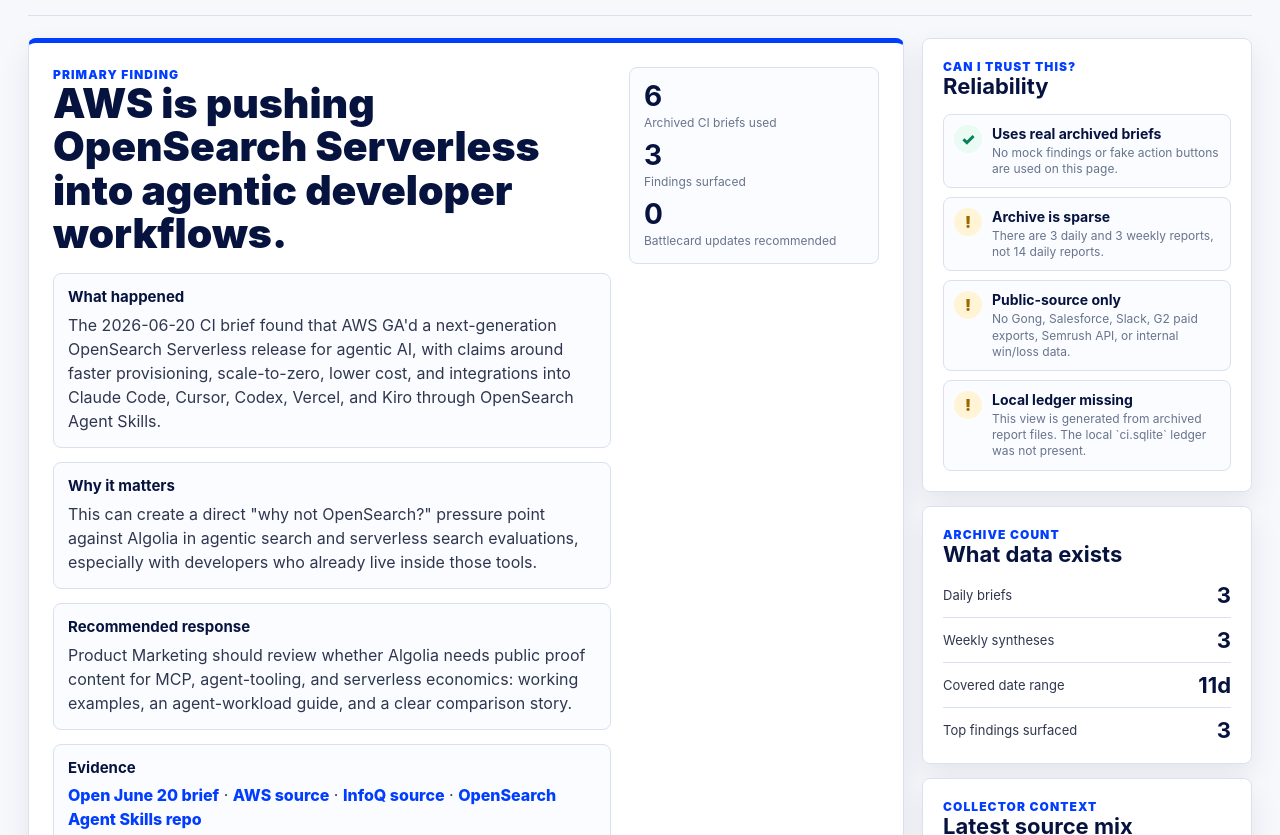
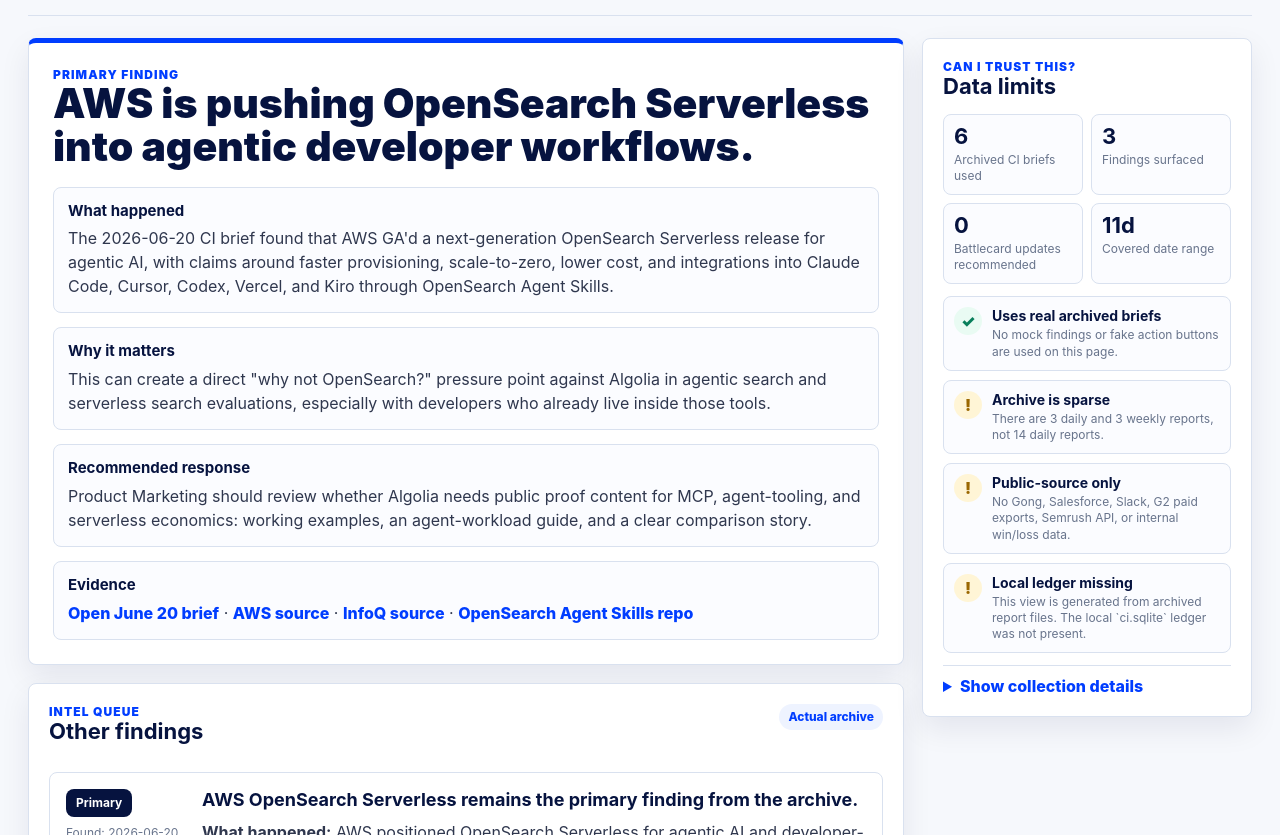
Before and after one commit to arijitchowdhury80/algolia-competitive-intelligence, a website: page apps/dashboard/public/index.html in a window 1280 px wide. Shown: the part 117-952 px from the top of the page. Drawn offline with Linux system fonts and the light colour scheme.

Commit message:
Simplify competitive brief side cards

```diff
--- a/apps/dashboard/public/index.html
+++ b/apps/dashboard/public/index.html
@@ -31,6 +31,7 @@
     }
 
     * { box-sizing: border-box; }
+    html, body { max-width: 100%; overflow-x: hidden; }
     body { margin: 0; background: var(--canvas); color: var(--body); }
     a { color: var(--blue); font-weight: 760; text-decoration: none; }
     a:hover { text-decoration: underline; }
@@ -49,16 +50,13 @@
     .side { position: sticky; top: 18px; display: grid; gap: 14px; min-width: 0; }
     .hero, .panel, .side-panel, .finding, .report-row { border: 1px solid var(--line); border-radius: var(--radius); background: var(--paper); box-shadow: var(--shadow); }
     .hero { padding: 24px; border-top: 5px solid var(--blue); }
-    .hero-grid { display: grid; grid-template-columns: minmax(0, 1fr) 250px; gap: 18px; align-items: start; }
+    .hero-grid { display: grid; grid-template-columns: minmax(0, 1fr); gap: 18px; align-items: start; }
     .answer { margin-bottom: 14px; color: var(--ink); font-size: clamp(25px, 3.2vw, 42px); line-height: 1.06; font-weight: 900; letter-spacing: 0; }
     .summary { max-width: 820px; font-size: 17px; }
     .finding-blocks { display: grid; gap: 14px; margin-top: 18px; }
     .finding-block { border: 1px solid var(--line); border-radius: var(--radius); background: var(--soft); padding: 14px; }
     .finding-block h3 { margin-bottom: 6px; font-size: 15px; }
     .finding-block p { margin-bottom: 0; }
-    .scorebox { display: grid; gap: 10px; border: 1px solid var(--line); border-radius: var(--radius); background: var(--soft); padding: 14px; }
-    .scorebox strong { display: block; color: var(--ink); font-size: 28px; line-height: 1; }
-    .scorebox span { display: block; margin-top: 5px; color: var(--muted); font-size: 12px; line-height: 1.35; }
     .panel, .side-panel { padding: 20px; }
     .section-head { display: flex; justify-content: space-between; gap: 12px; align-items: flex-start; margin-bottom: 14px; }
     .finding-list { display: grid; gap: 12px; }
@@ -82,6 +80,10 @@
     .proof { border: 1px solid var(--line); border-radius: var(--radius); background: var(--soft); padding: 10px; font-size: 13px; line-height: 1.4; }
     .proof span { display: block; margin-bottom: 4px; color: var(--muted); font-size: 11px; font-weight: 900; letter-spacing: .06em; text-transform: uppercase; }
     .quality-list, .metric-list, .report-list { display: grid; gap: 9px; }
+    .limit-stats { display: grid; grid-template-columns: repeat(2, minmax(0, 1fr)); gap: 8px; margin-bottom: 12px; }
+    .limit-stat { border: 1px solid var(--line); border-radius: var(--radius); background: var(--soft); padding: 10px; }
+    .limit-stat strong { display: block; color: var(--ink); font-size: 22px; line-height: 1; }
+    .limit-stat span { display: block; margin-top: 5px; color: var(--muted); font-size: 12px; line-height: 1.35; }
     .quality-row { display: grid; grid-template-columns: 28px minmax(0, 1fr); gap: 10px; border: 1px solid var(--line); border-radius: var(--radius); background: var(--soft); padding: 10px; }
     .mark { width: 28px; height: 28px; display: grid; place-items: center; border-radius: 50%; background: var(--green-soft); color: var(--green); font-weight: 900; }
     .mark.warn { background: var(--amber-soft); color: var(--amber); }
@@ -105,15 +107,17 @@
       .side { position: static; }
     }
     @media (max-width: 680px) {
-      .shell { padding: 16px; }
+      .shell { width: 100%; max-width: 100%; padding: 16px; }
       .topbar, .finding, .report-row { grid-template-columns: 1fr; }
       .meta { text-align: left; }
-      .hero, .panel, .side-panel, .finding { overflow: hidden; }
+      .hero, .panel, .side-panel, .finding { width: 100%; max-width: 100%; overflow: hidden; }
       .hero-grid > *, .finding > *, .answer, .summary, .recommendation {
         width: 100%;
-        max-width: calc(100vw - 66px);
+        min-width: 0;
+        max-width: 100%;
         overflow-wrap: break-word;
       }
+      .answer, a { overflow-wrap: anywhere; }
       .proof-grid { grid-template-columns: 1fr; }
       h1 { font-size: 34px; }
       .answer { font-size: 23px; line-height: 1.12; }
@@ -173,11 +177,6 @@
                 </section>
               </div>
             </div>
-            <aside class="scorebox" aria-label="Archive coverage">
-              <div><strong>6</strong><span>Archived CI briefs used</span></div>
-              <div><strong>3</strong><span>Findings surfaced</span></div>
-              <div><strong>0</strong><span>Battlecard updates recommended</span></div>
-            </aside>
           </div>
         </section>
 
@@ -329,7 +328,13 @@
       <aside class="side" aria-label="Data reliability">
         <section class="side-panel">
           <div class="eyebrow">Can I trust this?</div>
-          <h2>Reliability</h2>
+          <h2>Data limits</h2>
+          <div class="limit-stats" aria-label="Archive coverage">
+            <div class="limit-stat"><strong>6</strong><span>Archived CI briefs used</span></div>
+            <div class="limit-stat"><strong>3</strong><span>Findings surfaced</span></div>
+            <div class="limit-stat"><strong>0</strong><span>Battlecard updates recommended</span></div>
+            <div class="limit-stat"><strong>11d</strong><span>Covered date range</span></div>
+          </div>
           <div class="quality-list">
             <div class="quality-row">
               <div class="mark">✓</div>
@@ -348,28 +353,15 @@
               <div><strong>Local ledger missing</strong><span>This view is generated from archived report files. The local `ci.sqlite` ledger was not present.</span></div>
             </div>
           </div>
-        </section>
-
-        <section class="side-panel">
-          <div class="eyebrow">Archive count</div>
-          <h2>What data exists</h2>
-          <div class="metric-list">
-            <div class="metric"><span>Daily briefs</span><strong>3</strong></div>
-            <div class="metric"><span>Weekly syntheses</span><strong>3</strong></div>
-            <div class="metric"><span>Covered date range</span><strong>11d</strong></div>
-            <div class="metric"><span>Top findings surfaced</span><strong>3</strong></div>
-          </div>
-        </section>
-
-        <section class="side-panel">
-          <div class="eyebrow">Collector context</div>
-          <h2>Latest source mix</h2>
-          <div class="source-mix">
-            <div class="source-row"><span>Scout</span><div class="bar"><span style="width: 59%"></span></div><strong>23</strong></div>
-            <div class="source-row"><span>HTTP</span><div class="bar"><span style="width: 36%"></span></div><strong>14</strong></div>
-            <div class="source-row"><span>RSS</span><div class="bar"><span style="width: 5%"></span></div><strong>2</strong></div>
-          </div>
-          <p class="note">Collection context is here only to explain confidence. It is not the main workflow.</p>
+          <details>
+            <summary>Show collection details</summary>
+            <div class="source-mix">
+              <div class="source-row"><span>Scout</span><div class="bar"><span style="width: 59%"></span></div><strong>23</strong></div>
+              <div class="source-row"><span>HTTP</span><div class="bar"><span style="width: 36%"></span></div><strong>14</strong></div>
+              <div class="source-row"><span>RSS</span><div class="bar"><span style="width: 5%"></span></div><strong>2</strong></div>
+            </div>
+            <p class="note">Collection context explains confidence. It is not part of the main workflow.</p>
+          </details>
         </section>
       </aside>
     </div>
```
Also changed, not shown: apps/dashboard/scripts/verify-static.js (+17 -0 lines).
